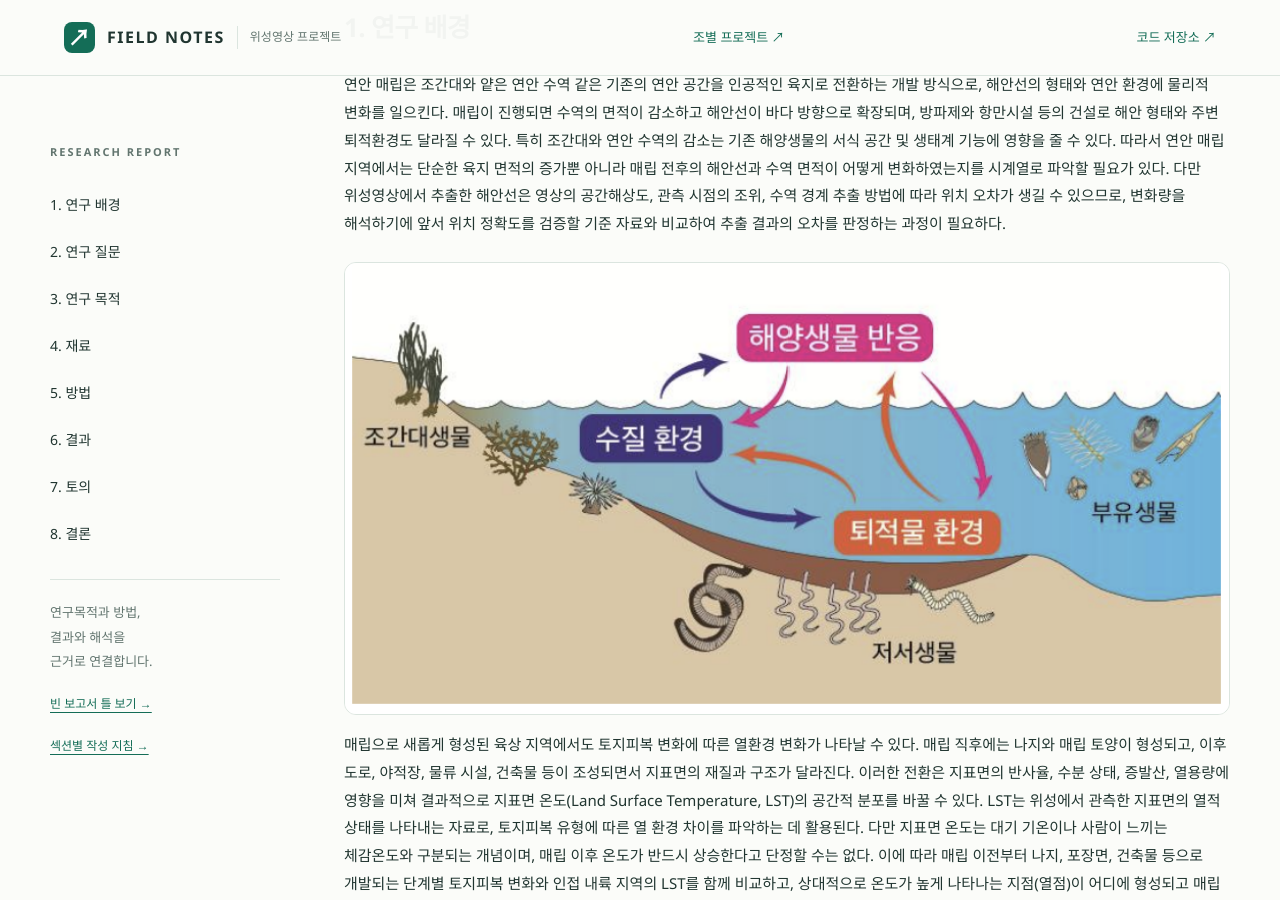
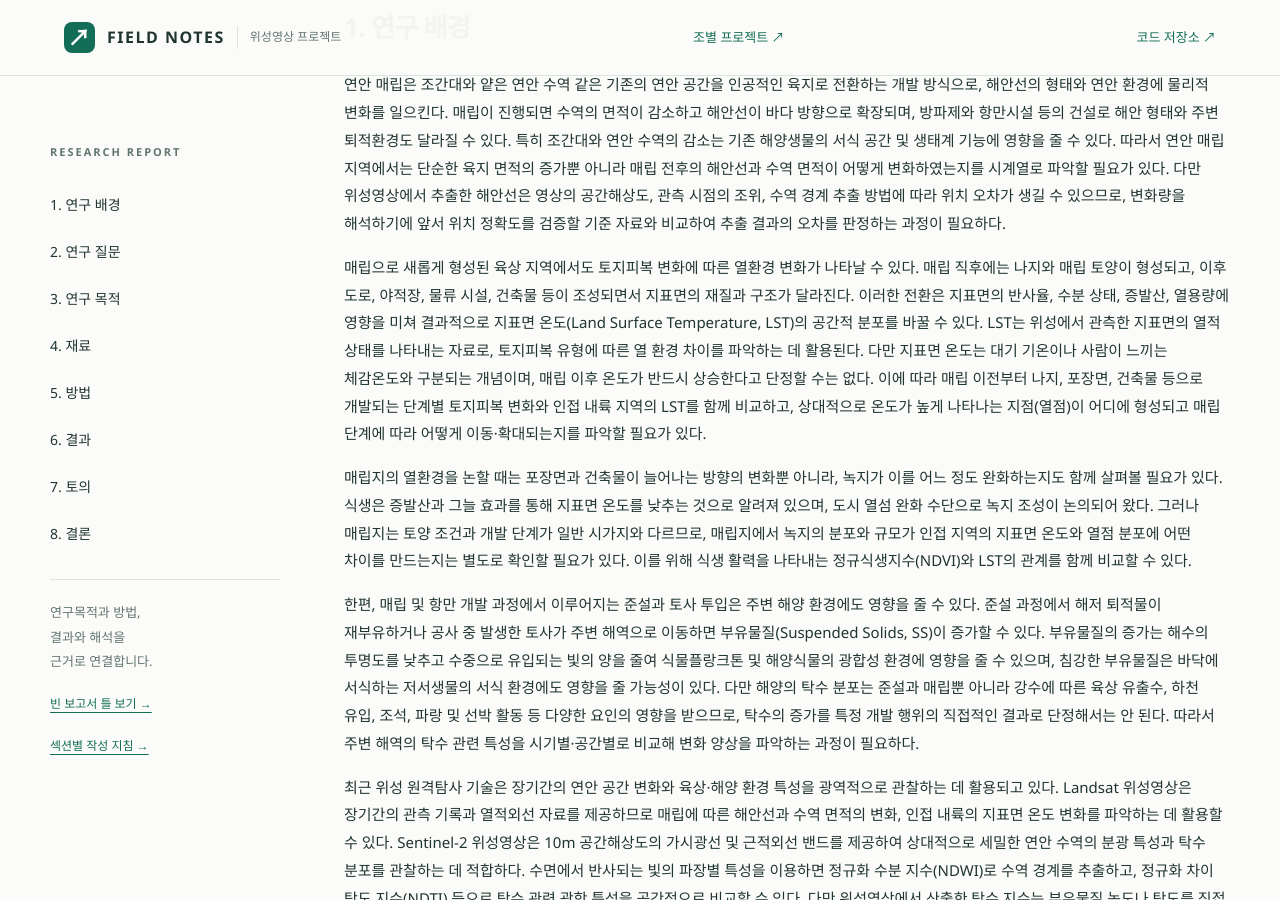
Before and after one commit to chasooin/class2026_02_surveying2_team5, a Jekyll site: the page built from docs/index.md, in a window 1280 px wide and 900 px high, scrolled down 1964 px. Built offline with Jekyll 4.4.1, drawn with Linux system fonts in a browser that asks for light colours.

Commit message:
Update index.md

```diff
--- a/docs/index.md
+++ b/docs/index.md
@@ -20,7 +20,6 @@ badge: "DEMO / 실제 관측 결과 아님"
 ## 1. 연구 배경 {#background}
 
 연안 매립은 조간대와 얕은 연안 수역 같은 기존의 연안 공간을 인공적인 육지로 전환하는 개발 방식으로, 해안선의 형태와 연안 환경에 물리적 변화를 일으킨다. 매립이 진행되면 수역의 면적이 감소하고 해안선이 바다 방향으로 확장되며, 방파제와 항만시설 등의 건설로 해안 형태와 주변 퇴적환경도 달라질 수 있다. 특히 조간대와 연안 수역의 감소는 기존 해양생물의 서식 공간 및 생태계 기능에 영향을 줄 수 있다. 따라서 연안 매립 지역에서는 단순한 육지 면적의 증가뿐 아니라 매립 전후의 해안선과 수역 면적이 어떻게 변화하였는지를 시계열로 파악할 필요가 있다. 다만 위성영상에서 추출한 해안선은 영상의 공간해상도, 관측 시점의 조위, 수역 경계 추출 방법에 따라 위치 오차가 생길 수 있으므로, 변화량을 해석하기에 앞서 위치 정확도를 검증할 기준 자료와 비교하여 추출 결과의 오차를 판정하는 과정이 필요하다.
-![그림 설명](figures/해양생물의 서식지 기반 해양생태계.png)
 
 매립으로 새롭게 형성된 육상 지역에서도 토지피복 변화에 따른 열환경 변화가 나타날 수 있다. 매립 직후에는 나지와 매립 토양이 형성되고, 이후 도로, 야적장, 물류 시설, 건축물 등이 조성되면서 지표면의 재질과 구조가 달라진다. 이러한 전환은 지표면의 반사율, 수분 상태, 증발산, 열용량에 영향을 미쳐 결과적으로 지표면 온도(Land Surface Temperature, LST)의 공간적 분포를 바꿀 수 있다. LST는 위성에서 관측한 지표면의 열적 상태를 나타내는 자료로, 토지피복 유형에 따른 열 환경 차이를 파악하는 데 활용된다. 다만 지표면 온도는 대기 기온이나 사람이 느끼는 체감온도와 구분되는 개념이며, 매립 이후 온도가 반드시 상승한다고 단정할 수는 없다. 이에 따라 매립 이전부터 나지, 포장면, 건축물 등으로 개발되는 단계별 토지피복 변화와 인접 내륙 지역의 LST를 함께 비교하고, 상대적으로 온도가 높게 나타나는 지점(열점)이 어디에 형성되고 매립 단계에 따라 어떻게 이동·확대되는지를 파악할 필요가 있다.
 
```
